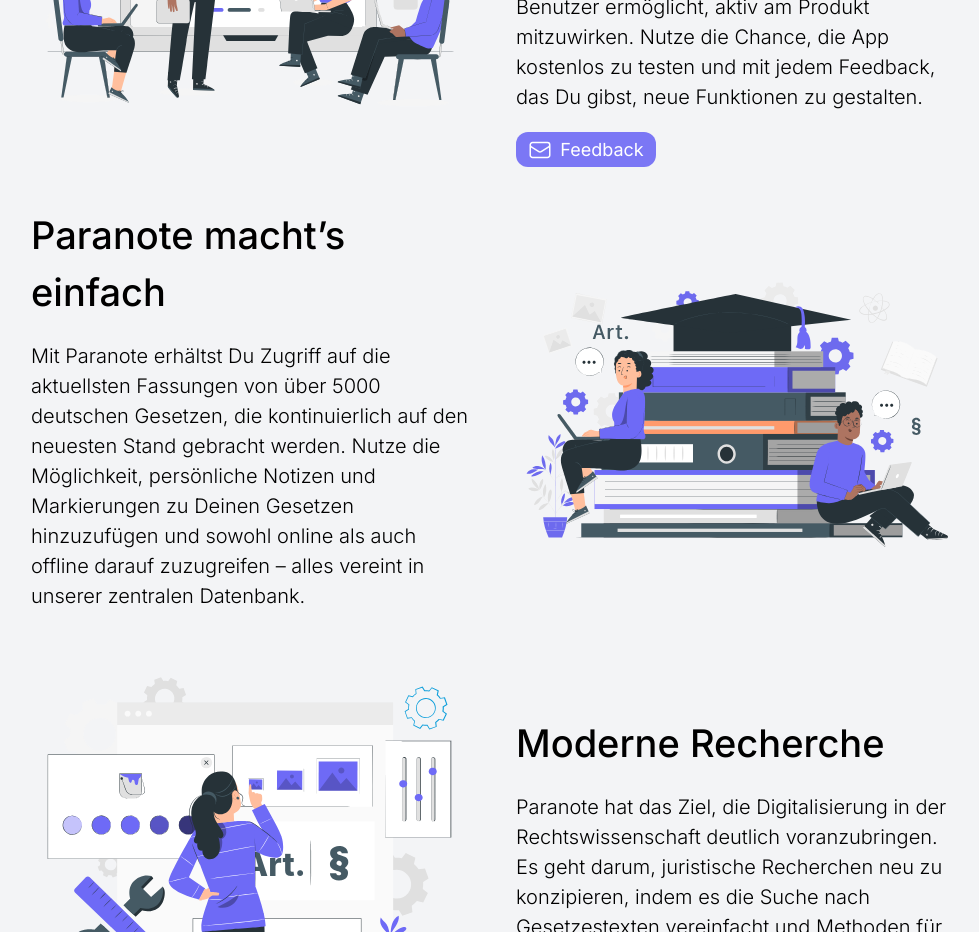
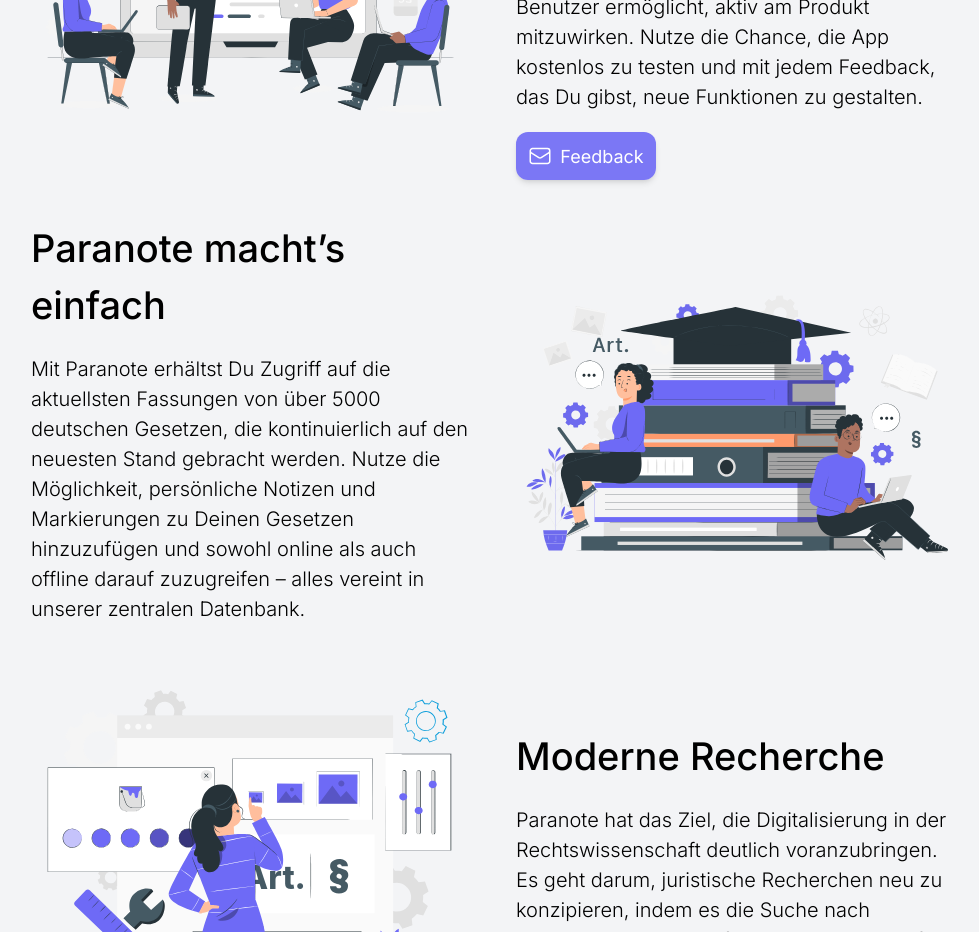
Before and after one commit to Stantheman227/paranotewebsite, a Next.js app: page / in a window 1280 px wide. Shown: the part 9080-10012 px from the top of the page, without its empty margins (144-1123 px from the left). Built offline with nearby package versions, Linux system fonts and the light colour scheme.

Commit message:
Feedback Button padding geändert

```diff
--- a/src/app/components/InfoSection.tsx
+++ b/src/app/components/InfoSection.tsx
@@ -160,13 +160,13 @@
                   das Du gibst, neue Funktionen zu gestalten.
                 </p>
               </div>
-              <div className="h-[35px] w-[140px] rounded-xl bg-[#6e6af6] bg-opacity-90 hover:bg-opacity-100 flex items-center justify-center active:scale-95 transform ease-in-out duration-200">
+              <div className="h-[35px] w-[140px] rounded-xl bg-[#6e6af6] bg-opacity-90 hover:bg-opacity-100 flex items-center justify-center active:scale-95 transform ease-in-out duration-200 p-6 shadow-md">
                 <a
                   href={`mailto:support@paranote.de?subject=${encodeURIComponent(
                     randomSubject
                   )}`}
                 >
-                  <div className="flex flex-row items-center justify-center space-x-2">
+                  <div className="flex flex-row items-center justify-center space-x-2  ">
                     <div className="h-6 w-6 text-white">
                       <EnvelopeIcon />
                     </div>
```
